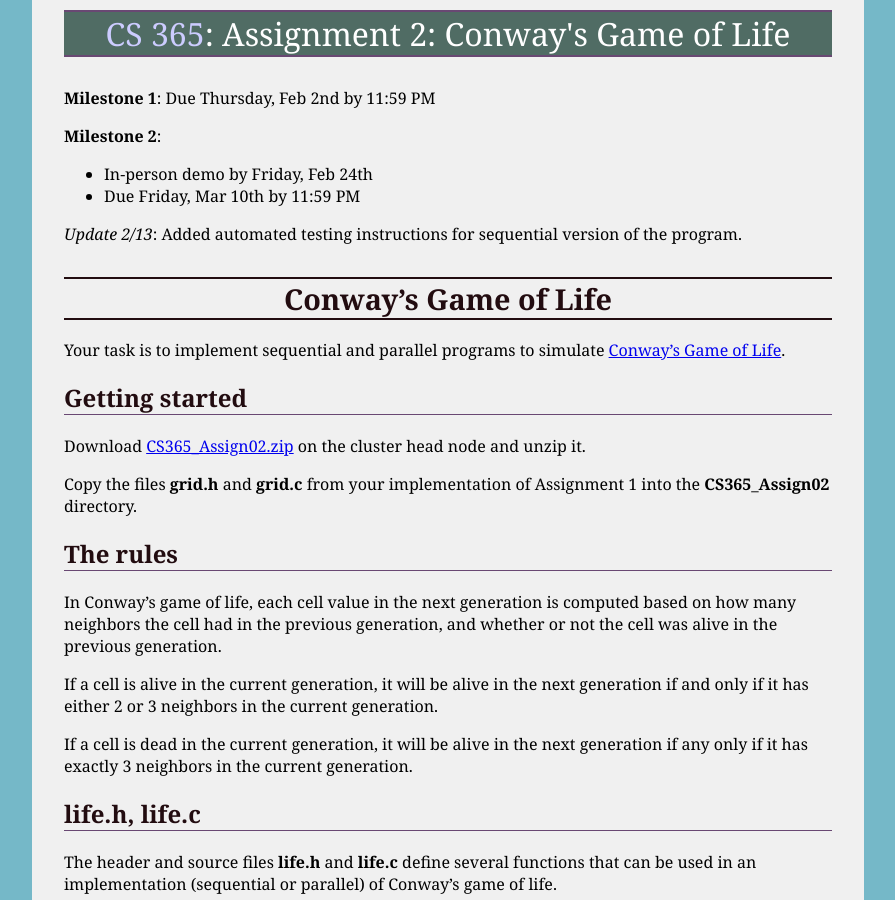
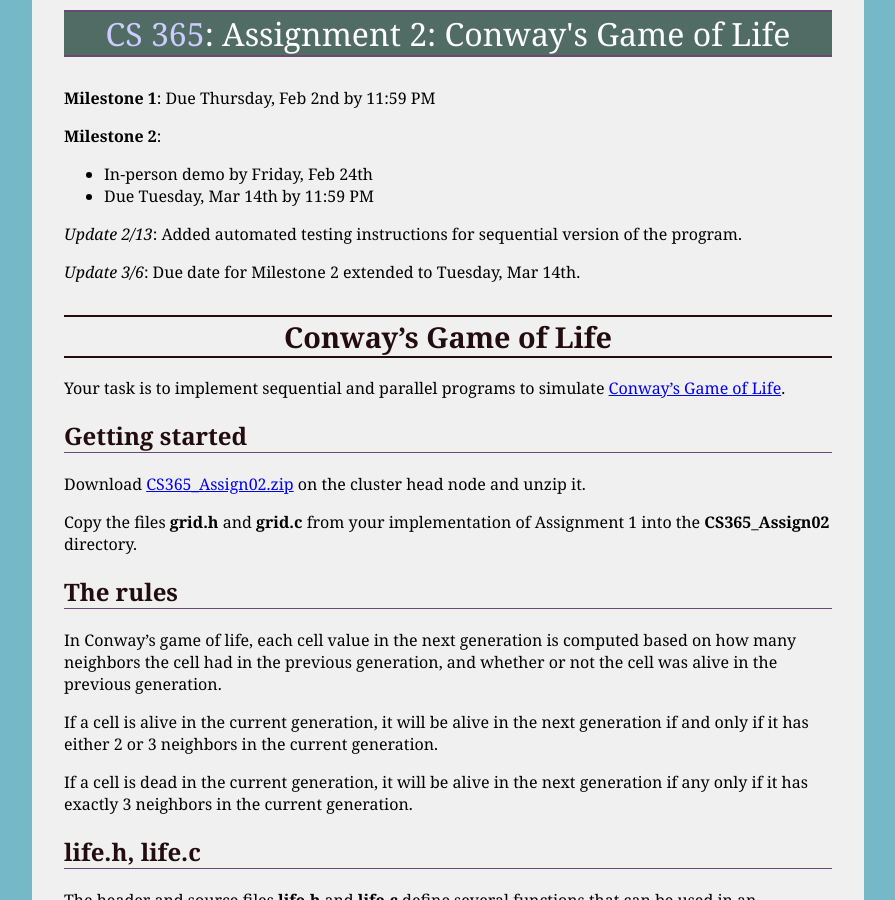
Before and after one commit to ycpcs/cs365-spring2017, a Jekyll site: the page built from assign/assign02.md, in a window 1280 px wide and 900 px high. Shown: the whole window, without its empty margins (192-1087 px from the left). Built offline with Jekyll 4.4.1, drawn with Linux system fonts in a browser that asks for light colours.

Commit message:
extend due date for a2 ms2

```diff
--- a/assign/assign02.md
+++ b/assign/assign02.md
@@ -8,9 +8,11 @@ title: "Assignment 2: Conway's Game of Life"
 **Milestone 2**:
 
 * In-person demo by Friday, Feb 24th
-* Due Friday, Mar 10th by 11:59 PM
+* Due Tuesday, Mar 14th by 11:59 PM
 
 *Update 2/13*: Added automated testing instructions for sequential version of the program.
+
+*Update 3/6*: Due date for Milestone 2 extended to Tuesday, Mar 14th.
 
 # Conway's Game of Life
 
```
Also changed, not shown: assign/index.md (+1 -1 lines), index.md (+1 -0 lines).
